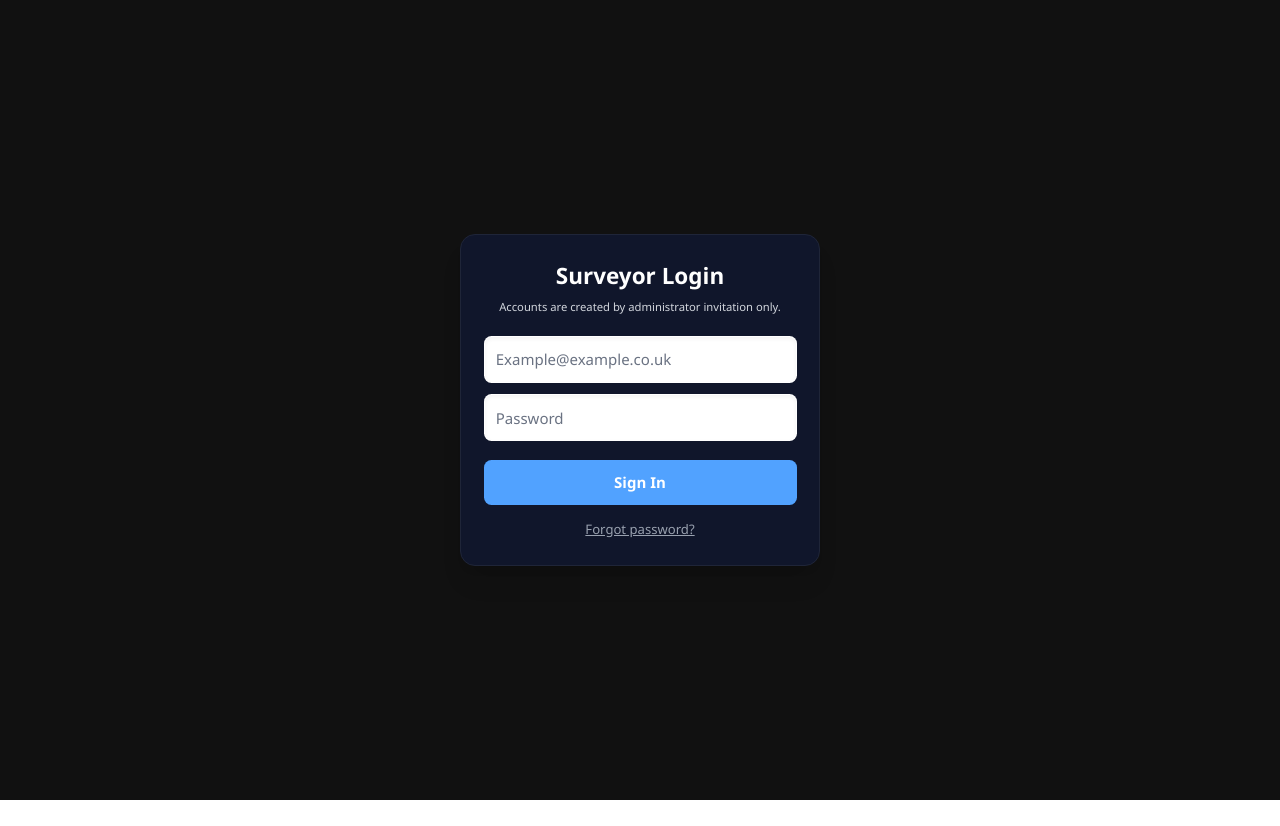
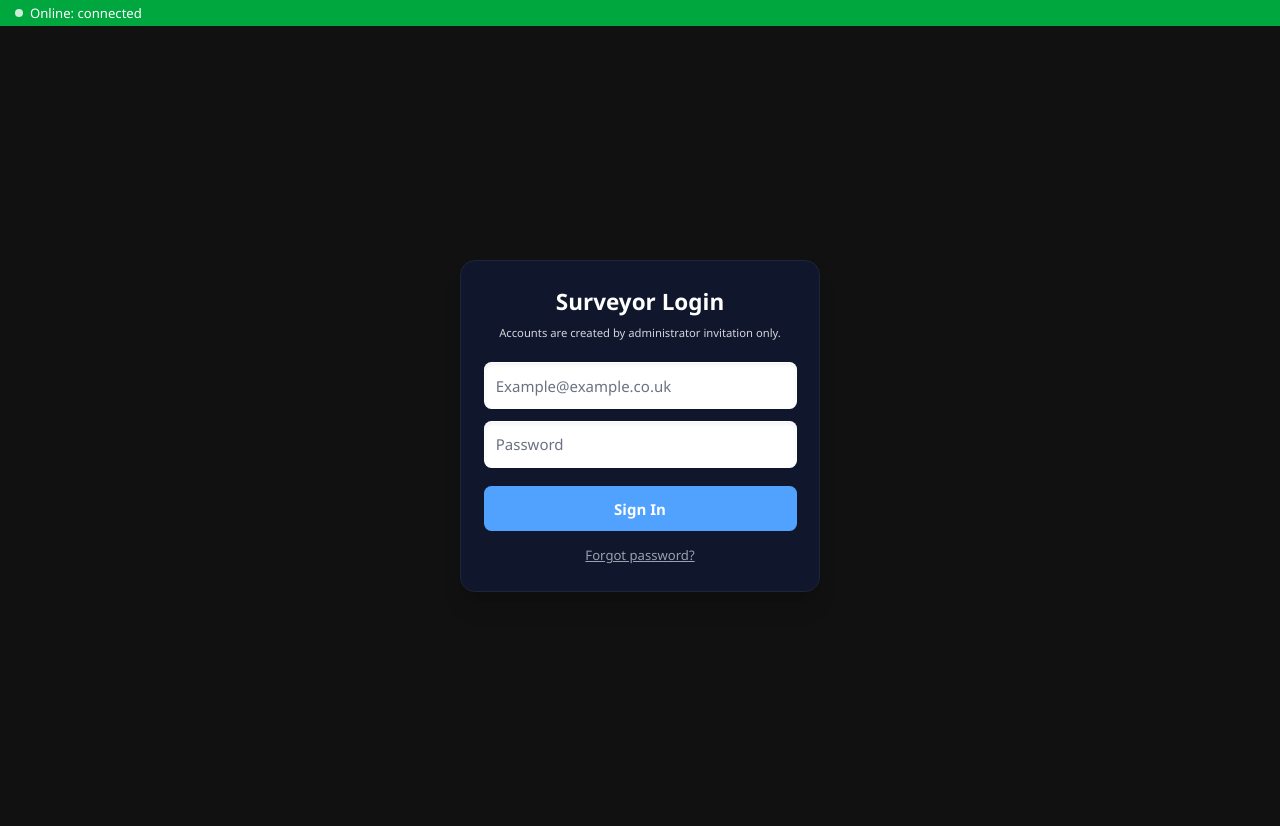
Before and after one commit to Bodders07/InoSurv-Manholes, a Next.js app: page /auth in a window 1280 px wide. Before the commit the page ends 800 px from the top, so only its background shows below. Built offline with nearby package versions, Linux system fonts and the light colour scheme; no server answers.

Commit message:
Add online/offline status bar across site

```diff
--- /dev/null
+++ b/src/app/components/OnlineStatusBar.tsx
@@ -0,0 +1,30 @@
+'use client'
+
+import { useEffect, useState } from 'react'
+
+export default function OnlineStatusBar() {
+  const [online, setOnline] = useState<boolean | null>(null)
+
+  useEffect(() => {
+    const update = () => setOnline(typeof navigator !== 'undefined' ? navigator.onLine : null)
+    update()
+    window.addEventListener('online', update)
+    window.addEventListener('offline', update)
+    return () => {
+      window.removeEventListener('online', update)
+      window.removeEventListener('offline', update)
+    }
+  }, [])
+
+  if (online === null) return null
+
+  const text = online ? 'Online: connected' : 'Offline: changes will queue and sync later'
+  const bg = online ? 'bg-green-600' : 'bg-red-600'
+
+  return (
+    <div className={`${bg} text-white text-sm px-4 py-1 flex items-center gap-2`}>
+      <span className="inline-block h-2 w-2 rounded-full bg-white/80" />
+      <span>{text}</span>
+    </div>
+  )
+}
--- a/src/app/layout.tsx
+++ b/src/app/layout.tsx
@@ -6,6 +6,7 @@ import { PermissionsProvider } from "./components/PermissionsContext";
 import ThemeInit from "./components/ThemeInit";
 import ServiceWorkerRegister from "./components/ServiceWorkerRegister";
 import SyncStatus from "./components/SyncStatus";
+import OnlineStatusBar from "./components/OnlineStatusBar";
 
 const geistSans = Geist({
   variable: "--font-geist-sans",
@@ -43,6 +44,7 @@ export default function RootLayout({
         <ThemeInit />
         <ServiceWorkerRegister />
         <SyncStatus />
+        <OnlineStatusBar />
         <ViewProvider>
           <PermissionsProvider>
             {children}
```
